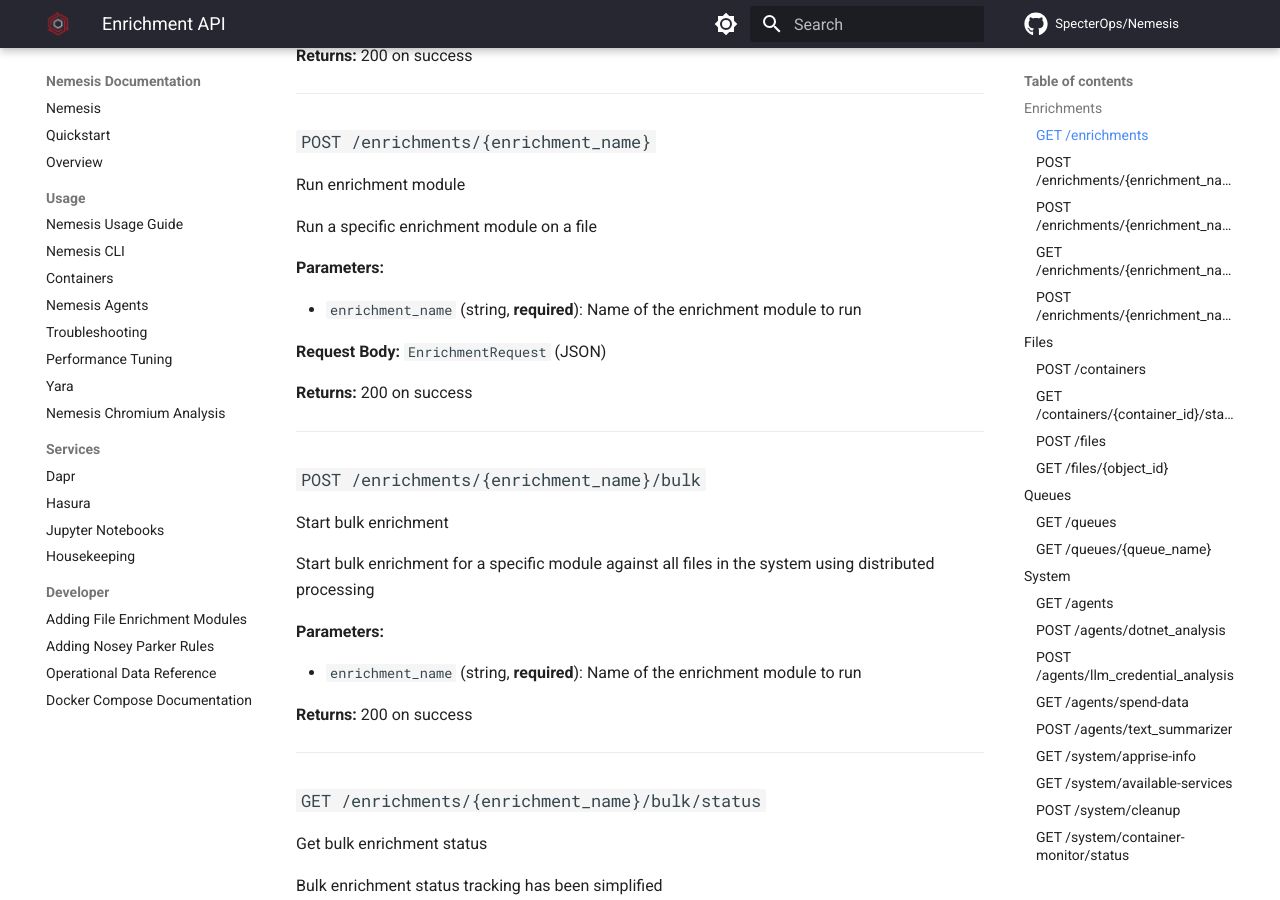
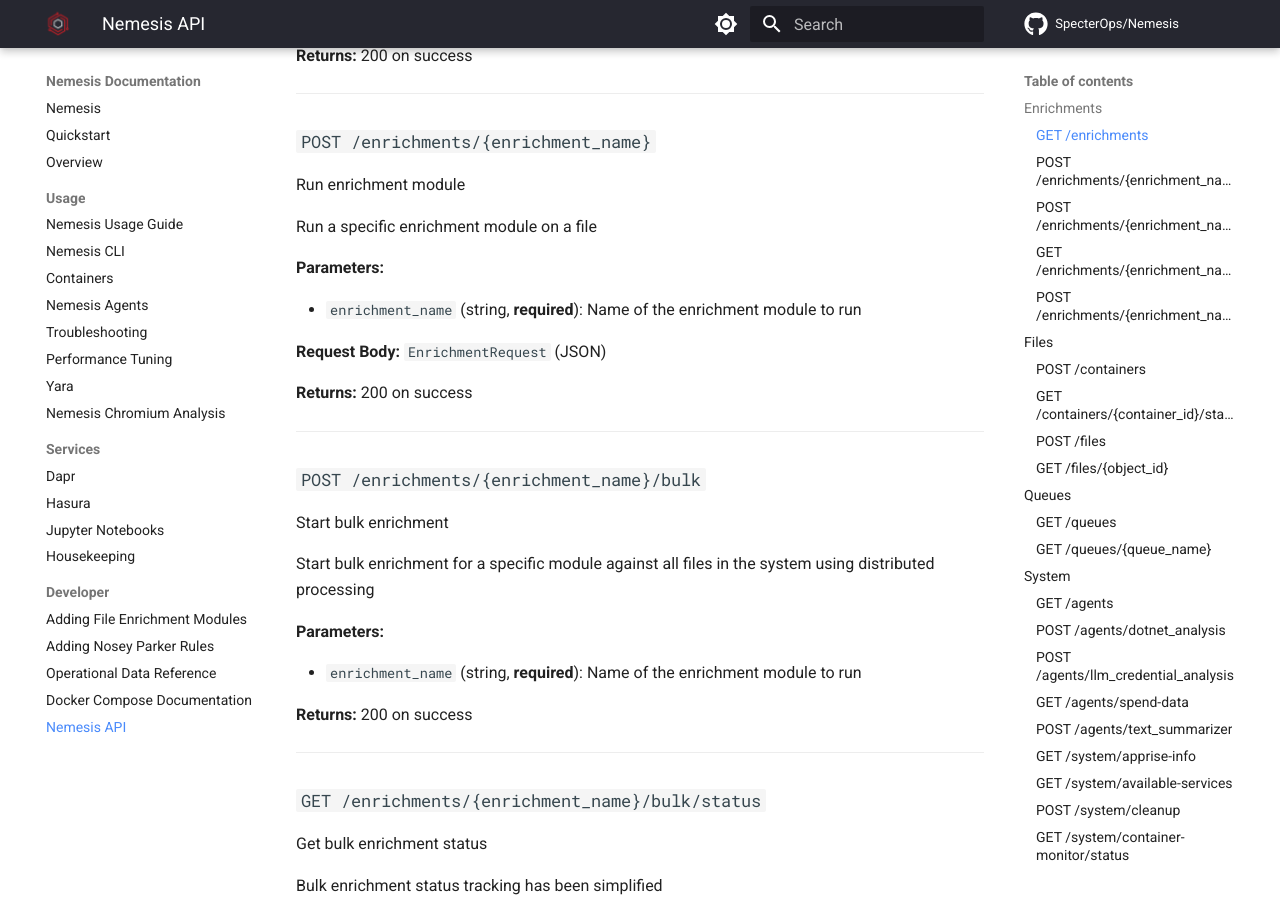
Before and after one commit to SpecterOps/Nemesis, an MkDocs documentation site: the page built from docs/api.md, in a window 1280 px wide and 900 px high, scrolled down 492 px. Built offline with MkDocs 1.6.1 and Material for MkDocs 9.7.7, drawn with Linux system fonts in a browser that asks for light colours; comment, search, counter and statistics services are not loaded.

Commit message:
Update mkdocs.yml

```diff
--- a/mkdocs.yml
+++ b/mkdocs.yml
@@ -36,6 +36,7 @@
     - Adding Nosey Parker Rules: noseyparker_rules.md
     - Operational Data Reference: odr.md
     - Docker Compose Documentation: docker_compose.md
+    - Nemesis API: api.md
 
 theme:
   name: material
```
